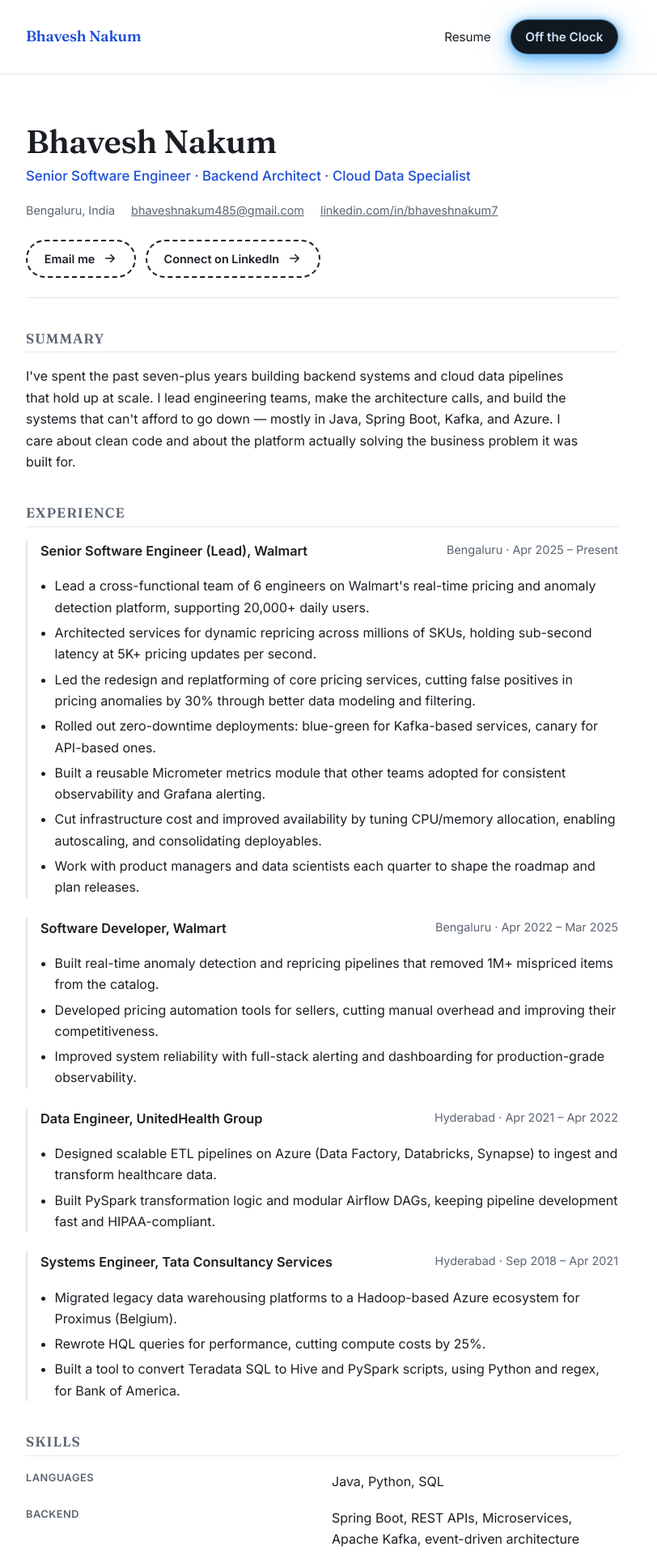
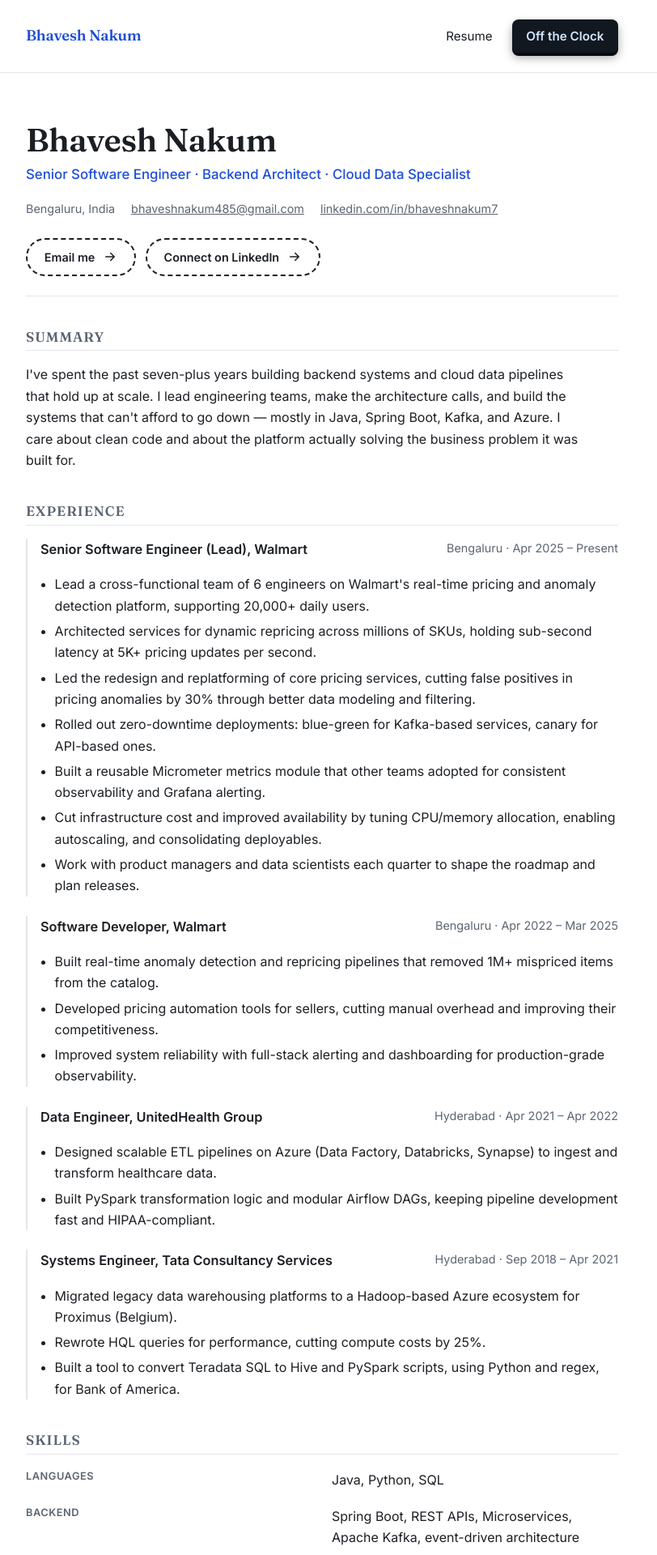
Before and after one commit to 1mcreative/personal-site, a Jekyll site: the page built from resume/index.md, in a window 1280 px wide. Shown: the top 1920 px of the page at 81% size, without its empty margins (242-1054 px from the left). Built offline with Jekyll 4.4.1, drawn with Linux system fonts in a browser that asks for light colours.

Commit message:
Keycap button: rectangular pressable key instead of floating pill
Replaces the tilted-then-flat pill with a rectangle (8px radius) that
has a solid offset "lip" standing in for its side wall - the classic
flat-3D keycap trick, no perspective/rotation needed. Hover only adds
a glow (no movement); :active collapses the lip and drops the key
down 4px, like an actual keypress. Font/padding now match plain
nav-link text instead of standing out.

Dropped the color-mix()-with-fallback multi-layer glow in favor of
one plain-rgba glow layer on hover only - simpler, and there's no
longer a rest-state glow to lose if color-mix() isn't supported.

```diff
--- a/assets/css/tokens.css
+++ b/assets/css/tokens.css
@@ -207,86 +207,51 @@
   gap: 0.4rem;
 }
 
-/* Keycap button — a flat pill (no tilt: an earlier isometric version was
-   hard to read and its glow barely showed) that floats up on hover behind a
-   deliberately strong, colorful glow. Dark fill + sky-blue glow, borrowed
-   from the personal theme's own palette. */
+/* Keycap button — a rectangular key with a solid offset "lip" standing in
+   for its side wall (classic flat-3D keycap trick, no perspective/rotation:
+   an earlier tilted version was hard to read). Hover only glows, never
+   moves; the lip collapses and the key drops into it on :active, like an
+   actual keypress. Sized to match plain nav-link text so it doesn't dominate
+   next to "Resume"/"Life & Instagram". */
 .keycap-btn {
   --keycap-fill: #12181f;
+  --keycap-edge: #080b0f;
   --keycap-glow: #6ec1ff;
   --keycap-text: #cfe6ff;
   --keycap-text-hover: #ffffff;
 
   display: inline-flex;
   align-items: center;
-  gap: clamp(0.4rem, 1vw, 0.5rem);
-  padding: clamp(0.55rem, 1.1vw + 0.3rem, 0.85rem) clamp(1rem, 2.2vw + 0.4rem, 1.7rem);
-  border-radius: 999px;
+  gap: 0.4rem;
+  padding: 0.5rem 1.1rem;
+  border-radius: 8px;
   background: var(--keycap-fill);
   color: var(--keycap-text) !important;
   font-weight: 600;
-  font-size: clamp(0.85rem, 0.6vw + 0.7rem, 1rem);
+  font-size: 0.95rem;
   text-decoration: none;
-  /* Plain-rgba fallbacks first, color-mix() versions second: a browser that
-     can't parse color-mix() drops only that later declaration and keeps the
-     fallback, instead of the whole border/box-shadow list going invalid and
-     silently vanishing (which reads as "just text, no effect at all"). */
-  border: 1px solid rgba(110, 193, 255, 0.35);
-  border: 1px solid color-mix(in srgb, var(--keycap-glow) 35%, transparent);
   box-shadow:
-    0 0 0 1px rgba(110, 193, 255, 0.4),
-    0 4px 16px 0 var(--keycap-glow),
-    0 10px 34px 2px rgba(110, 193, 255, 0.65),
-    0 2px 8px rgba(0, 0, 0, 0.4);
-  box-shadow:
-    0 0 0 1px color-mix(in srgb, var(--keycap-glow) 40%, transparent),
-    0 4px 16px 0 var(--keycap-glow),
-    0 10px 34px 2px color-mix(in srgb, var(--keycap-glow) 65%, transparent),
-    0 2px 8px rgba(0, 0, 0, 0.4);
-  transition:
-    transform 0.28s var(--ease),
-    box-shadow 0.28s var(--ease),
-    color 0.28s ease;
+    0 4px 0 var(--keycap-edge),
+    0 6px 12px rgba(0, 0, 0, 0.35);
+  transition: box-shadow 0.2s var(--ease), color 0.2s ease;
 }
 
 .keycap-btn:hover,
 .keycap-btn:focus-visible {
-  transform: translateY(-4px);
   color: var(--keycap-text-hover) !important;
   box-shadow:
-    0 0 0 1px rgba(110, 193, 255, 0.6),
-    0 6px 22px 2px var(--keycap-glow),
-    0 20px 46px 4px rgba(110, 193, 255, 0.8),
-    0 4px 14px rgba(0, 0, 0, 0.45);
-  box-shadow:
-    0 0 0 1px color-mix(in srgb, var(--keycap-glow) 60%, transparent),
-    0 6px 22px 2px var(--keycap-glow),
-    0 20px 46px 4px color-mix(in srgb, var(--keycap-glow) 80%, transparent),
-    0 4px 14px rgba(0, 0, 0, 0.45);
+    0 4px 0 var(--keycap-edge),
+    0 6px 12px rgba(0, 0, 0, 0.35),
+    0 0 18px 3px var(--keycap-glow);
 }
 
 .keycap-btn:active {
-  transform: translateY(-1px);
-  transition-duration: 0.1s;
+  transform: translateY(4px);
+  box-shadow: 0 6px 12px rgba(0, 0, 0, 0.25);
+  transition-duration: 0.05s;
 }
 
 .keycap-btn:focus-visible {
   outline: 2px solid var(--keycap-glow);
   outline-offset: 3px;
 }
-
-.site-header .keycap-btn {
-  padding: 0.5rem 1.1rem;
-  font-size: 0.9rem;
-}
-
-@media (prefers-reduced-motion: reduce) {
-  .keycap-btn {
-    transition-duration: 0.01ms;
-  }
-
-  .keycap-btn:hover,
-  .keycap-btn:focus-visible {
-    transform: none;
-  }
-}
```
Also changed, not shown: DESIGN.md (+1 -1 lines).
